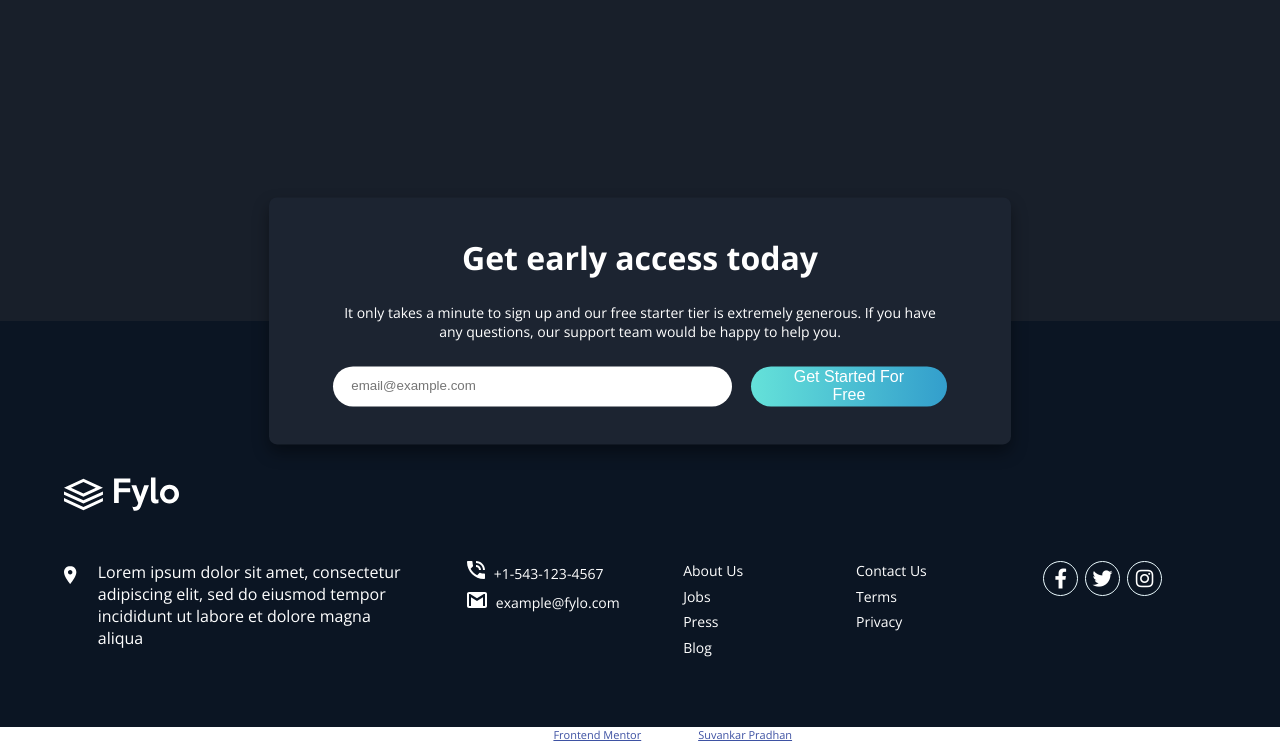
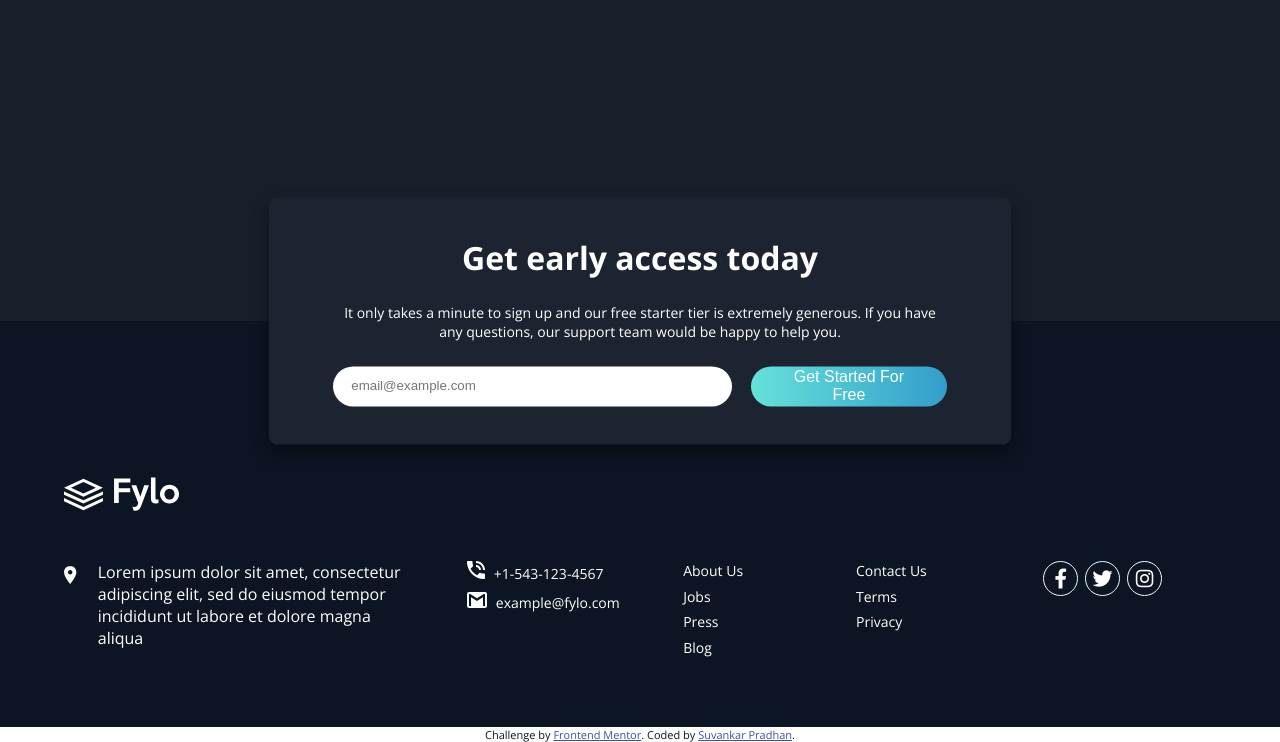
Before and after one commit to suvankarpradhan/fylo-dark-theme-landing-page-master, a plain HTML site: page index.html in a window 1280 px wide. Shown: the part 2578-3320 px from the top of the page. Drawn offline with nearby package versions, Linux system fonts and the light colour scheme.

Commit message:
update css

```diff
--- a/style.css
+++ b/style.css
@@ -271,6 +271,7 @@ li > img {
 .attribution {
   font-size: 11px;
   text-align: center;
+  color: hsl(216, 53%, 9%);
 }
 .attribution a {
   color: hsl(228, 45%, 44%);
```
